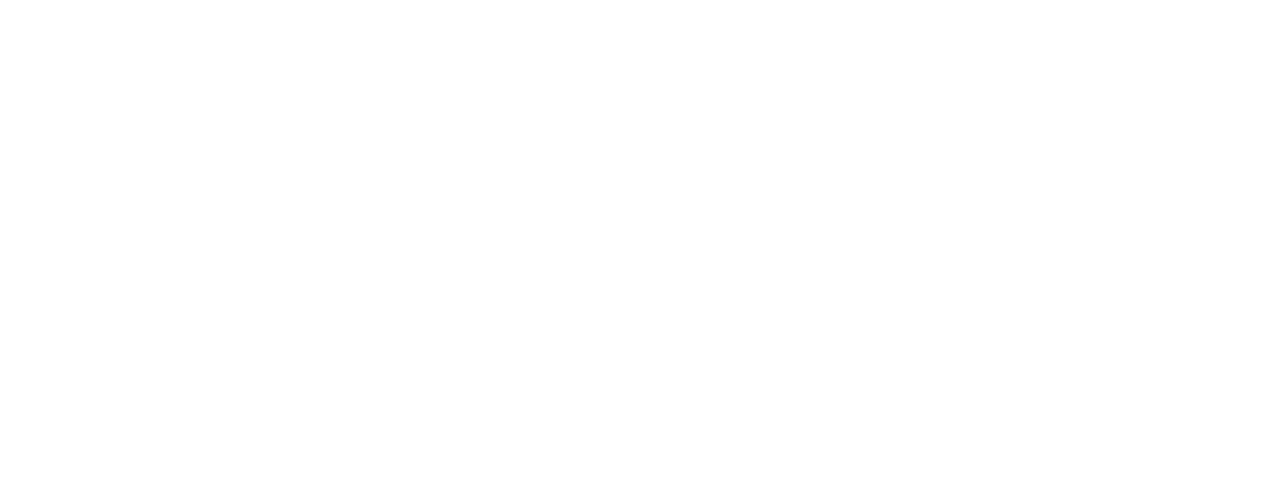
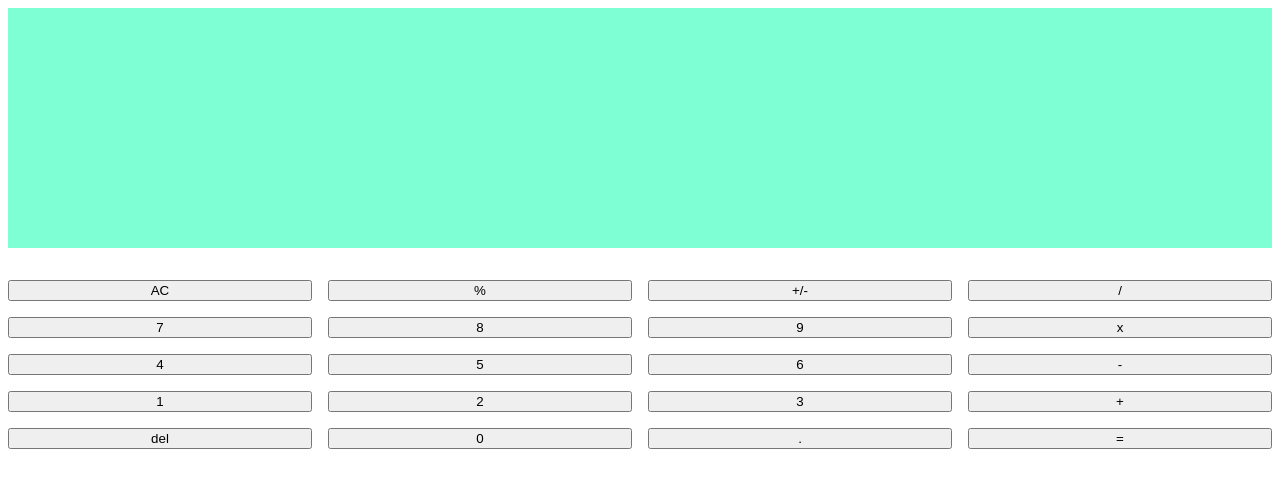
Before and after one commit to jjy0u/Calculator, a plain HTML site: page index.html in a window 1280 px wide. Drawn offline with Linux system fonts and the light colour scheme.

Commit message:
clicking buttons appears on display

```diff
--- a/index.html
+++ b/index.html
@@ -4,9 +4,37 @@
     <meta charset="UTF-8">
     <meta http-equiv="X-UA-Compatible" content="IE=edge">
     <meta name="viewport" content="width=device-width, initial-scale=1.0">
-    <title>Document</title>
+    <title>Calculator</title>
+    <link rel="stylesheet" href="style.css">
 </head>
 <body>
+    <div class="display">
+        <p id="display"></p>
+    </div>
 
+    <div class="buttons">
+        <input class="operator" type="button" value="AC">
+        <input class="operator" type="button" value="%">
+        <input class="operator" type="button" value="+/-">
+        <input class="operator" type="button" value="/">
+        <input class="number" type="button" value="7">
+        <input class="number" type="button" value="8">
+        <input class="number" type="button" value="9">
+        <input class="operator" type="button" value="x">
+        <input class="number" type="button" value="4">
+        <input class="number" type="button" value="5">
+        <input class="number" type="button" value="6">
+        <input class="operator" type="button" value="-">
+        <input class="number" type="button" value="1">
+        <input class="number" type="button" value="2">
+        <input class="number" type="button" value="3">
+        <input class="operator" type="button" value="+">
+        <input class="operator" type="button" value="del">
+        <input class="number" id="0" type="button" value="0">
+        <input class="operator" type="button" value=".">
+        <input class="operator" type="button" value="=">
+    </div>
+
+    <script src="/main.js"></script>
 </body>
 </html>
--- a/main.js
+++ b/main.js
@@ -0,0 +1,10 @@
+const display = document.querySelector("#display")
+const numberButtons = document.querySelectorAll(".number")
+
+const buttonClickEvent = (event) =>{
+    display.innerHTML += event.target.value
+}
+
+numberButtons.forEach((numberButton) => {
+    numberButton.addEventListener("click", buttonClickEvent)
+})
--- /dev/null
+++ b/style.scss
@@ -0,0 +1,18 @@
+body{
+    display: flex;
+    flex-direction: column;
+    gap: 2rem;
+}
+
+.display{
+    width: 100%;
+    background-color: aquamarine;
+    height: 30vh;
+}
+
+.buttons{
+    display: grid;
+    grid-template-columns: repeat(4, 1fr);
+    grid-template-rows: repeat(5, 1fr);
+    grid-gap: 1rem;
+}
```
Also changed, not shown: style.css, 1 other file.
